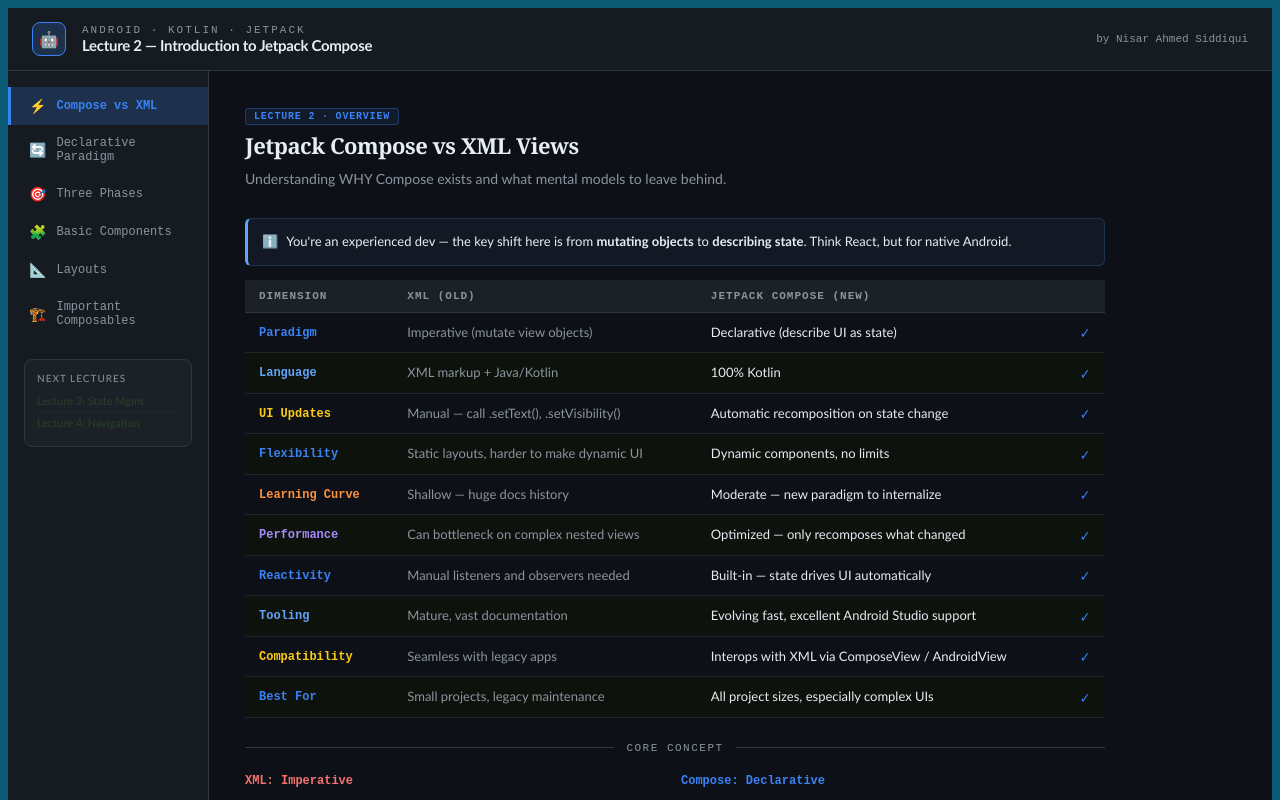
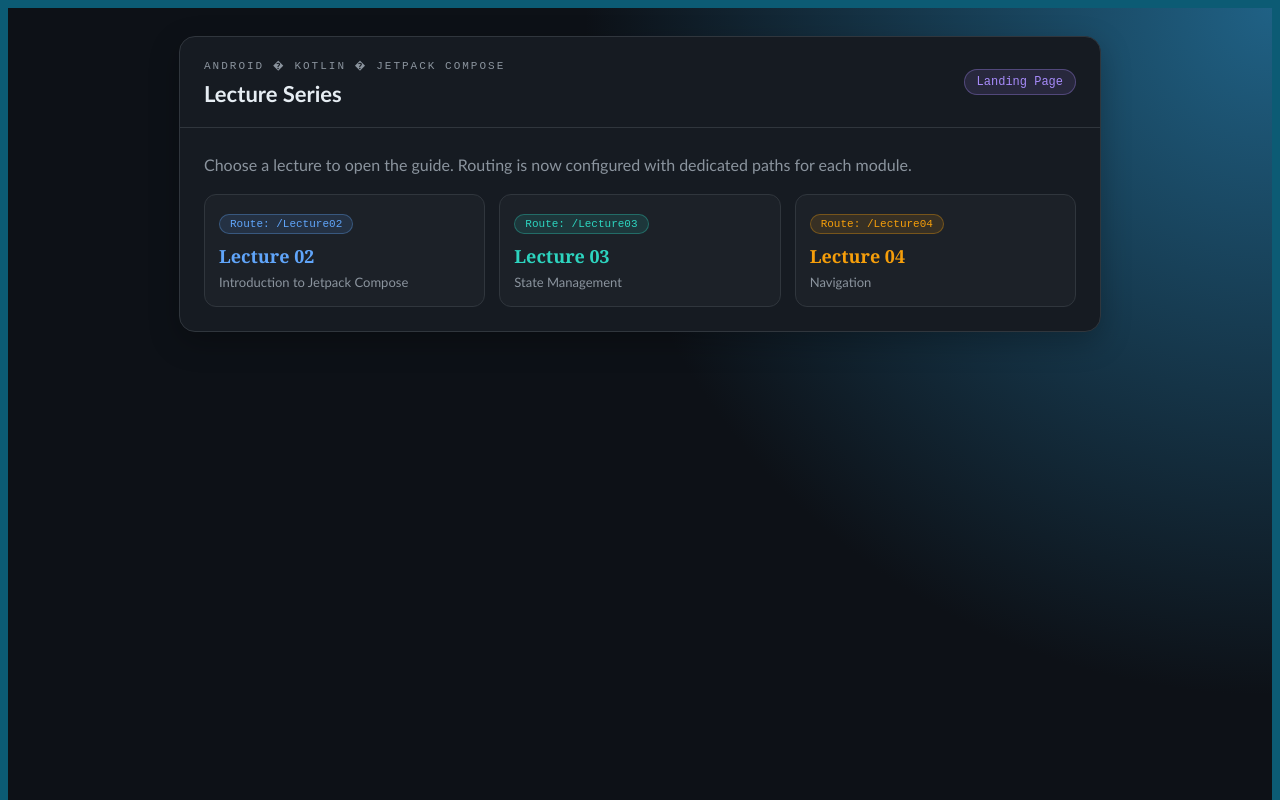
Before and after one commit to IrfanSaeednarejo/MAD-repo, a React (Vite) app: page / in a window 1280 px wide. Shown: the top 800 px of the page. Built offline with nearby package versions, Linux system fonts and the light colour scheme.

Commit message:
Add routing and landing page to application

```diff
--- a/package.json
+++ b/package.json
@@ -11,7 +11,8 @@
   },
   "dependencies": {
     "react": "^19.2.0",
-    "react-dom": "^19.2.0"
+    "react-dom": "^19.2.0",
+    "react-router-dom": "^7.13.1"
   },
   "devDependencies": {
     "@eslint/js": "^9.39.1",
--- /dev/null
+++ b/src/LandingPage.jsx
@@ -0,0 +1,165 @@
+import { Link } from "react-router-dom";
+
+const G = {
+  bg: "#0D1117",
+  panel: "#161B22",
+  card: "#1C2128",
+  border: "#30363D",
+  text: "#E6EDF3",
+  muted: "#8B949E",
+  blue: "#60A5FA",
+  blueBg: "#60A5FA20",
+  teal: "#2DD4BF",
+  tealBg: "#2DD4BF20",
+  amber: "#F59E0B",
+  amberBg: "#F59E0B20",
+  violet: "#A78BFA",
+  violetBg: "#A78BFA20",
+};
+
+const lectures = [
+  {
+    path: "/Lecture02",
+    title: "Lecture 02",
+    subtitle: "Introduction to Jetpack Compose",
+    color: G.blue,
+    bg: G.blueBg,
+  },
+  {
+    path: "/Lecture03",
+    title: "Lecture 03",
+    subtitle: "State Management",
+    color: G.teal,
+    bg: G.tealBg,
+  },
+  {
+    path: "/Lecture04",
+    title: "Lecture 04",
+    subtitle: "Navigation",
+    color: G.amber,
+    bg: G.amberBg,
+  },
+];
+
+export default function LandingPage() {
+  return (
+    <div
+      style={{
+        minHeight: "100vh",
+        background: `radial-gradient(circle at top right, ${G.violetBg}, ${G.bg} 45%)`,
+        color: G.text,
+        fontFamily: "'Trebuchet MS', Tahoma, sans-serif",
+        padding: "28px 20px",
+      }}
+    >
+      <div
+        style={{
+          maxWidth: 920,
+          margin: "0 auto",
+          border: `1px solid ${G.border}`,
+          borderRadius: 16,
+          background: G.panel,
+          overflow: "hidden",
+          boxShadow: "0 10px 30px rgba(0,0,0,0.25)",
+        }}
+      >
+        <header
+          style={{
+            padding: "20px 24px",
+            borderBottom: `1px solid ${G.border}`,
+            display: "flex",
+            alignItems: "center",
+            justifyContent: "space-between",
+            gap: 12,
+            flexWrap: "wrap",
+          }}
+        >
+          <div>
+            <div
+              style={{
+                fontSize: 11,
+                letterSpacing: "2px",
+                textTransform: "uppercase",
+                color: G.muted,
+                fontFamily: "monospace",
+              }}
+            >
+              Android � Kotlin � Jetpack Compose
+            </div>
+            <h1 style={{ margin: "8px 0 0", fontSize: 22 }}>Lecture Series</h1>
+          </div>
+          <span
+            style={{
+              fontSize: 12,
+              color: G.violet,
+              border: `1px solid ${G.violet}55`,
+              background: G.violetBg,
+              borderRadius: 999,
+              padding: "5px 12px",
+              fontFamily: "monospace",
+            }}
+          >
+            Landing Page
+          </span>
+        </header>
+
+        <main style={{ padding: 24 }}>
+          <p style={{ color: G.muted, marginTop: 0, lineHeight: 1.6 }}>
+            Choose a lecture to open the guide. Routing is now configured with dedicated paths for each module.
+          </p>
+
+          <div
+            style={{
+              display: "grid",
+              gridTemplateColumns: "repeat(auto-fit, minmax(220px, 1fr))",
+              gap: 14,
+              marginTop: 16,
+            }}
+          >
+            {lectures.map((lecture) => (
+              <Link
+                key={lecture.path}
+                to={lecture.path}
+                style={{
+                  textDecoration: "none",
+                  color: "inherit",
+                  background: G.card,
+                  border: `1px solid ${G.border}`,
+                  borderRadius: 12,
+                  padding: "16px 14px",
+                  display: "block",
+                }}
+              >
+                <div
+                  style={{
+                    display: "inline-block",
+                    fontSize: 11,
+                    color: lecture.color,
+                    border: `1px solid ${lecture.color}55`,
+                    background: lecture.bg,
+                    borderRadius: 999,
+                    padding: "3px 10px",
+                    fontFamily: "monospace",
+                  }}
+                >
+                  Route: {lecture.path}
+                </div>
+                <h2
+                  style={{
+                    margin: "10px 0 6px",
+                    fontSize: 18,
+                    color: lecture.color,
+                    fontFamily: "'Georgia', serif",
+                  }}
+                >
+                  {lecture.title}
+                </h2>
+                <p style={{ margin: 0, color: G.muted, fontSize: 13 }}>{lecture.subtitle}</p>
+              </Link>
+            ))}
+          </div>
+        </main>
+      </div>
+    </div>
+  );
+}
--- a/src/Navigation.jsx
+++ b/src/Navigation.jsx
@@ -1,8 +1,7 @@
 import { useState } from "react";
 
-// ── LIGHT THEME ───────────────────────────────────────────────────────────────
 const G = {
-  bg:        "#0D1117",   // github dark background
+  bg:        "#0D1117",
   panel:     "#111827",   // deep panel
   card:      "#161B22",   // card surface
   border:    "#21262D",   // github style border
--- a/src/main.jsx
+++ b/src/main.jsx
@@ -1,15 +1,22 @@
 import { StrictMode } from 'react'
 import { createRoot } from 'react-dom/client'
+import { BrowserRouter, Navigate, Route, Routes } from 'react-router-dom'
 import './index.css'
 import IntroTOJetpack from './IntroTOJetpack.jsx'
 import StateManagement from './StateManagement.jsx'
 import Navigation from './Navigation.jsx'
+import LandingPage from './LandingPage.jsx'
 
 createRoot(document.getElementById('root')).render(
   <StrictMode>
-    <IntroTOJetpack/>
-    <StateManagement/>
-    <Navigation/>
-
+    <BrowserRouter>
+      <Routes>
+        <Route path="/" element={<LandingPage />} />
+        <Route path="/Lecture02" element={<IntroTOJetpack />} />
+        <Route path="/Lecture03" element={<StateManagement />} />
+        <Route path="/Lecture04" element={<Navigation />} />
+        <Route path="*" element={<Navigate to="/" replace />} />
+      </Routes>
+    </BrowserRouter>
   </StrictMode>,
 )
```
Also changed, not shown: 1 other file (tests, documents, lock files or other folders).
